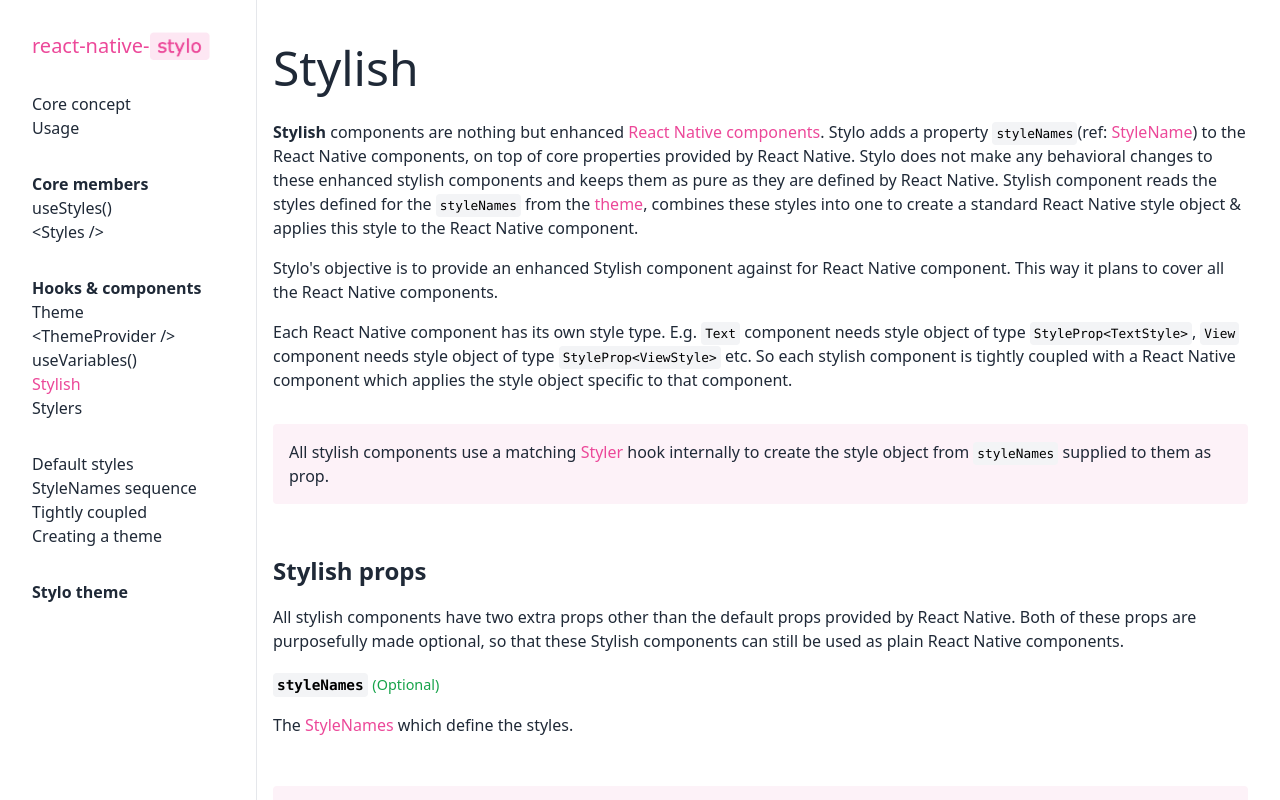
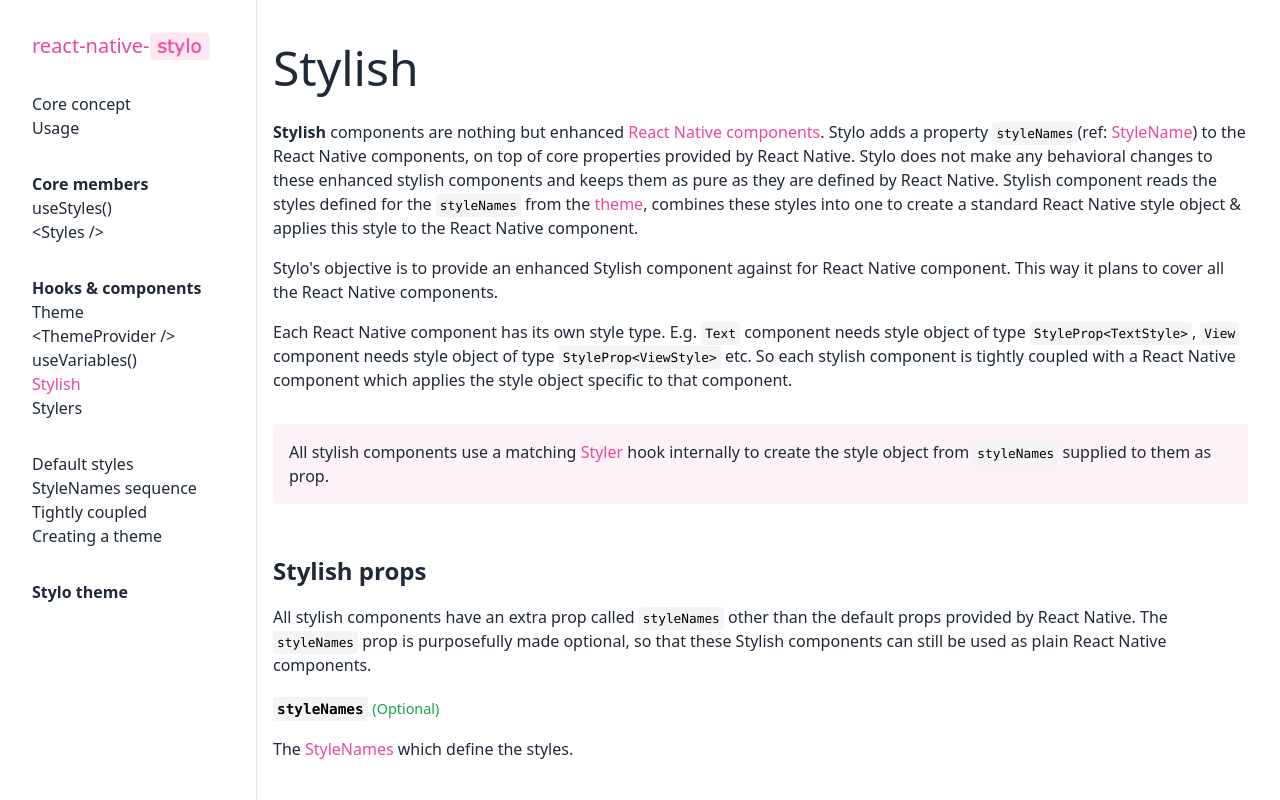
Before and after one commit to vivekmunde/react-native-stylo-documentation, a Next.js app: page /stylish in a window 1280 px wide. Shown: the top 800 px of the page. Built offline with nearby package versions, Linux system fonts and the light colour scheme.

Commit message:
props details correction

```diff
--- a/pages/stylers.tsx
+++ b/pages/stylers.tsx
@@ -45,7 +45,7 @@
               Styler arguments
             </SectionHeading>
             <Paragraph>
-              All stylers accept two arguments.
+              All stylers accept one argument.
             </Paragraph>
             <section>
               <h5 className="text-lg">
--- a/pages/stylish.tsx
+++ b/pages/stylish.tsx
@@ -47,8 +47,8 @@
               Stylish props
             </SectionHeading>
             <Paragraph>
-              All stylish components have two extra props other than the default props provided by React Native.
-              Both of these props are purposefully made optional, so that these Stylish components can still be used as plain React Native components.
+              All stylish components have an extra prop called <InlineCode>styleNames</InlineCode> other than the default props provided by React Native.
+              The <InlineCode>styleNames</InlineCode> prop is purposefully made optional, so that these Stylish components can still be used as plain React Native components.
             </Paragraph>
             <section>
               <h5 className="text-lg">
```
